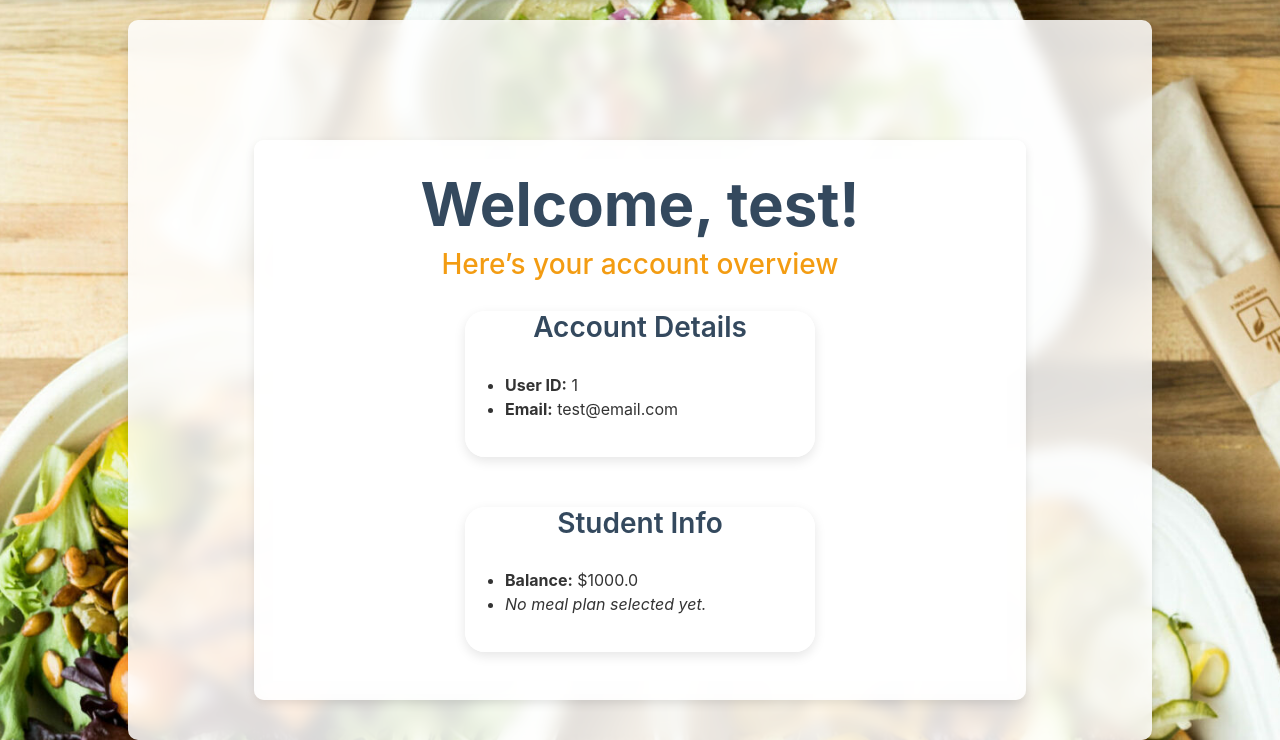
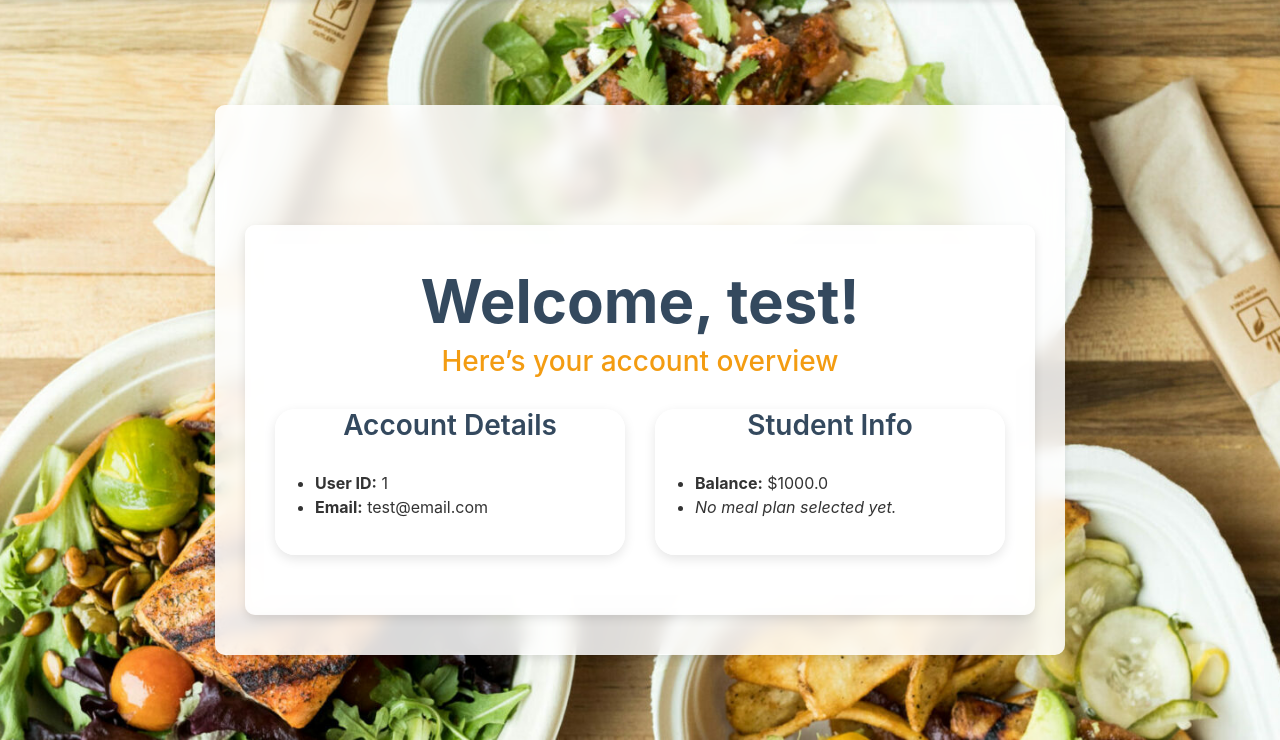
Before and after one commit to Jaehong-username/dininghall-mealplan, a Flask app: page /dashboard in a window 1280 px wide. Shown: the part 60-800 px from the top of the page. Run offline with Flask 3, Linux system fonts and the light colour scheme; a user stored in the database is signed in; some libraries are stand-ins or nearby versions.

Commit message:
fixing broken ui

```diff
--- a/src/static/style.css
+++ b/src/static/style.css
@@ -23,16 +23,6 @@ body{
 }
 
 .content {
-    /* From admin portal branch
-    background-color: rgba(255, 255, 255, 0.9);
-    backdrop-filter: blur(5px);
-    padding: 15px;
-    border-radius: 5px;
-    margin-top: 55px; */
-    min-height: 80% !important;
-    height: 90%;
-    width: 80%;
-    /* from main branch */
     background-color: rgba(255, 255, 255, 0.85);
     backdrop-filter: blur(8px);
     padding: 40px 30px;
```
